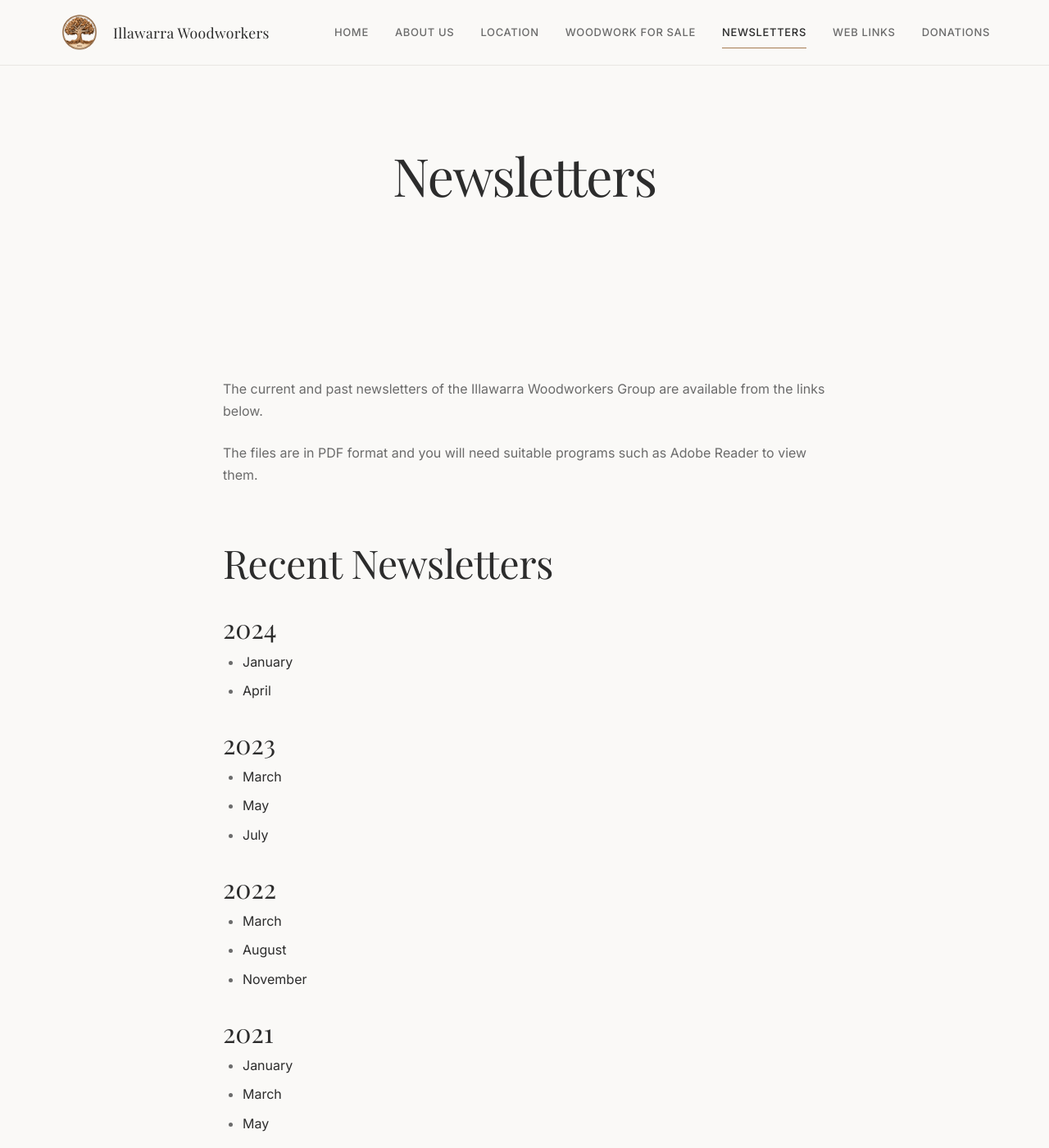
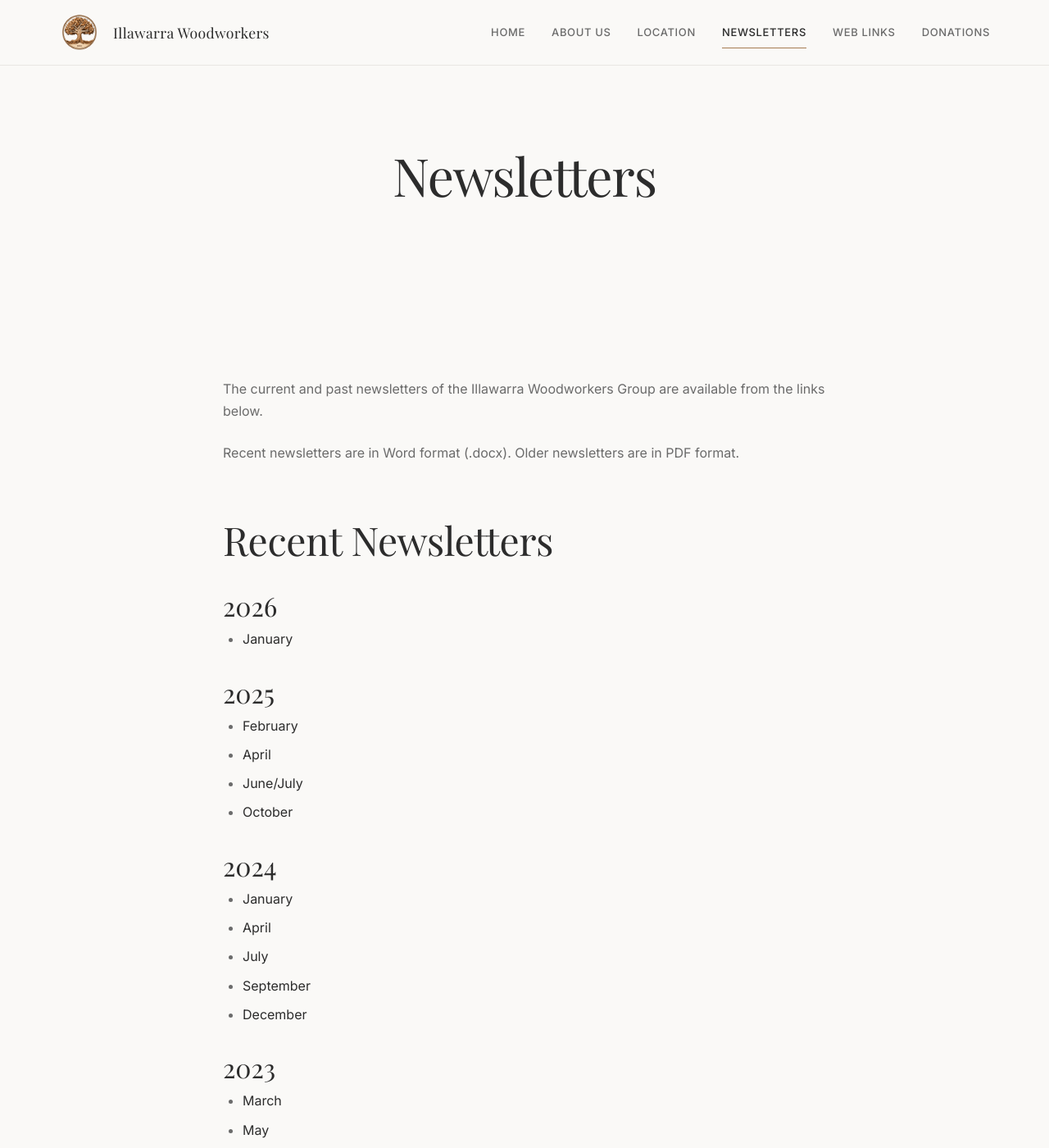
Before and after one commit to julienleveugle/illawarra-woodworkers, a Jekyll site: the page built from newsletters.md, in a window 1280 px wide and 1400 px high. Shown: the whole window at 82% size. Built offline with Jekyll 4.4.1, drawn with Linux system fonts in a browser that asks for light colours.

Commit message:
Update membership fee to $50, remove for sale page, add newsletters
- Membership fee increased from $25 to $50 per year
- Removed Woodwork for Sale page and navigation link
- Added newsletters from 2024-2026 (July-Dec 2024, Feb-Oct 2025, Jan 2026)

Co-Authored-By: Claude Opus 4.5 <noreply@anthropic.com>

```diff
--- a/_config.yml
+++ b/_config.yml
@@ -45,8 +45,6 @@ navigation:
     url: /about-us
   - title: Location
     url: /location
-  - title: Woodwork for Sale
-    url: /woodwork-for-sale
   - title: Newsletters
     url: /newsletters
   - title: Web Links
@@ -79,5 +77,5 @@ meetings:
 
 # Membership
 membership:
-  fee: $25
+  fee: $50
   visitor_limit: 3 meetings
--- a/newsletters.md
+++ b/newsletters.md
@@ -6,13 +6,25 @@ permalink: /newsletters
 
 The current and past newsletters of the Illawarra Woodworkers Group are available from the links below.
 
-The files are in PDF format and you will need suitable programs such as Adobe Reader to view them.
+Recent newsletters are in Word format (.docx). Older newsletters are in PDF format.
 
 ## Recent Newsletters
+
+### 2026
+- [January]({{ site.baseurl }}/assets/newsletters/202601-january.docx)
+
+### 2025
+- [February]({{ site.baseurl }}/assets/newsletters/202502-february.docx)
+- [April]({{ site.baseurl }}/assets/newsletters/202504-april.docx)
+- [June/July]({{ site.baseurl }}/assets/newsletters/202506-june-july.docx)
+- [October]({{ site.baseurl }}/assets/newsletters/202510-october.docx)
 
 ### 2024
 - [January](https://illawarrawoodworkers.org.au/images/stories/documents/members/newsletter/202401%20January.pdf)
 - [April](https://illawarrawoodworkers.org.au/images/stories/documents/members/newsletter/202404%20April.pdf)
+- [July]({{ site.baseurl }}/assets/newsletters/202407-july.docx)
+- [September]({{ site.baseurl }}/assets/newsletters/202409-september.docx)
+- [December]({{ site.baseurl }}/assets/newsletters/202412-december.docx)
 
 ### 2023
 - [March](https://illawarrawoodworkers.org.au/images/stories/documents/members/newsletter/202303%20March.pdf)
```
Also changed, not shown: about-us.md (+2 -2 lines), woodwork-for-sale.md (deleted, +0 -50 lines), 8 other files.
